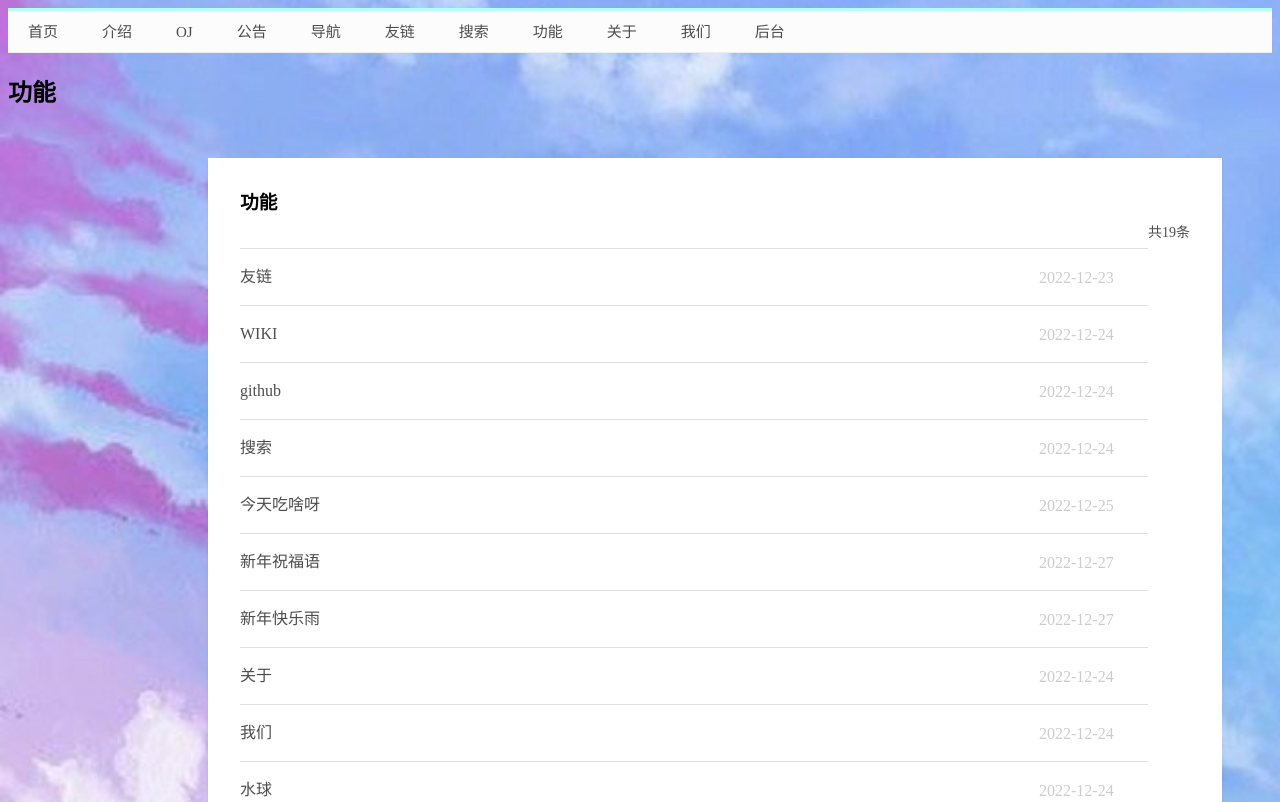
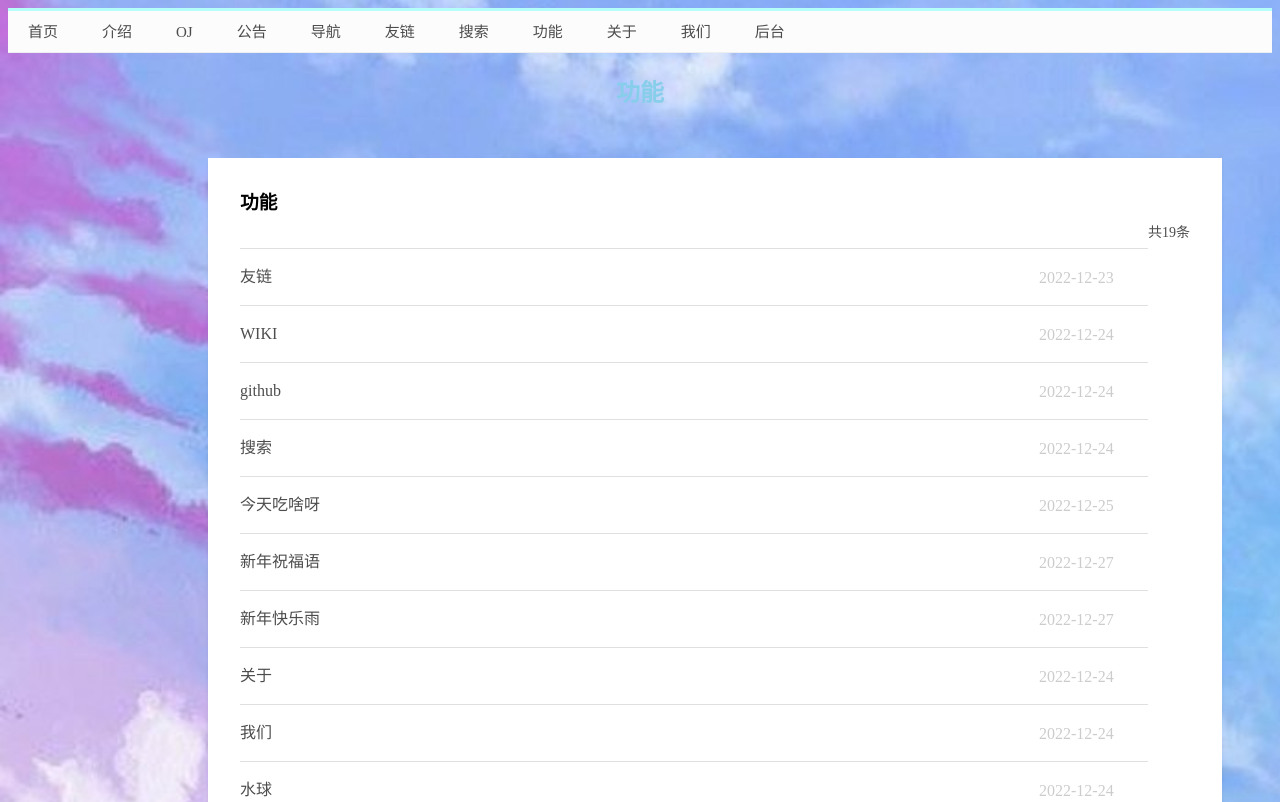
Before and after one commit to saf-D/SAF-END, a plain HTML site: page test.html in a window 1280 px wide. Shown: the top 802 px of the page. Drawn offline with Linux system fonts and the light colour scheme.

Commit message:
Update test.html

```diff
--- a/test.html
+++ b/test.html
@@ -80,7 +80,7 @@ function  DateDiff(sDate1,  sDate2){    //sDate1和sDate2是2022-12-23格式
         <a href="whatcanwedo.html" target="_blank">我们</a>
         <a href="check.html" target="_blank">后台</a>
     </div>
- <h2 color="skyblue">功能</h2>
+ <h2 style="color: skyblue" align="center">功能</h2>
 <div class="fav_list">
     <div data-v-357a65ed="" class="fav_list_box">
         <div  class="fav_list_title">
```
